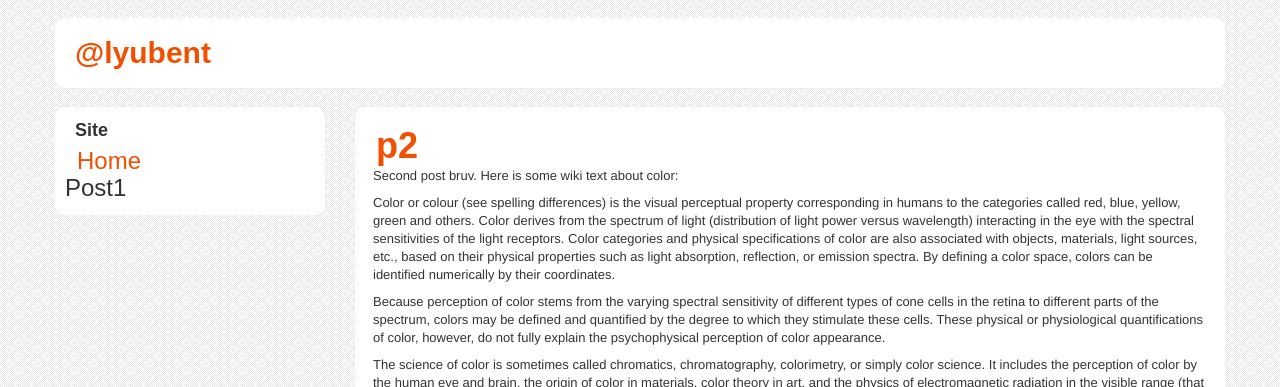
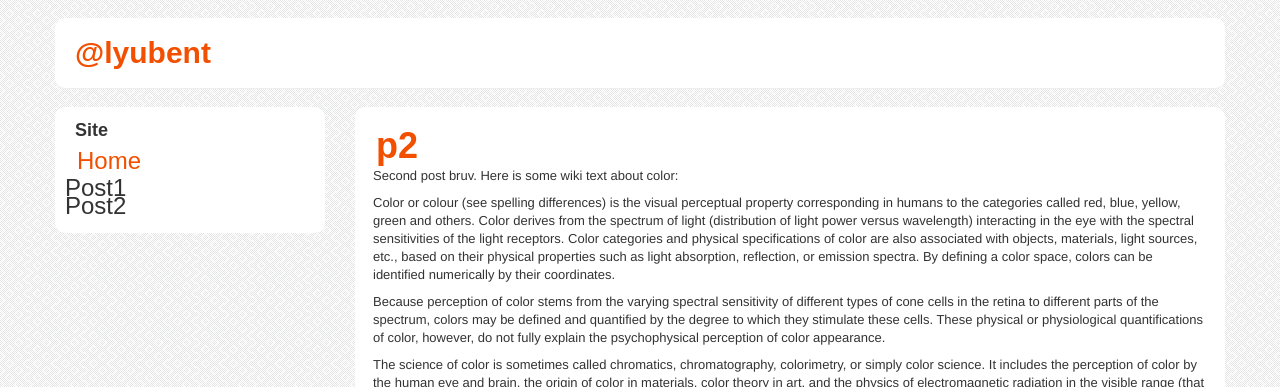
Before and after one commit to lyubent/lyubent.github.com, a Jekyll site: the page built from index.html, in a window 1280 px wide. Shown: the top 387 px of the page. Built offline with Jekyll 4.4.1, drawn with Linux system fonts in a browser that asks for light colours; some web fonts are replaced; the list of posts is cut into pages by our own code.

Commit message:
Updated _layouts/default.html

```diff
--- a/_layouts/default.html
+++ b/_layouts/default.html
@@ -36,6 +36,7 @@
           <ul class="nav nav-pills nav-stacked">
             {% include links %}
             <li id="#FirstExample">Post1</li>
+            <li id="#p2">Post2</li>
           </ul>
         </div>
       </div>
```
